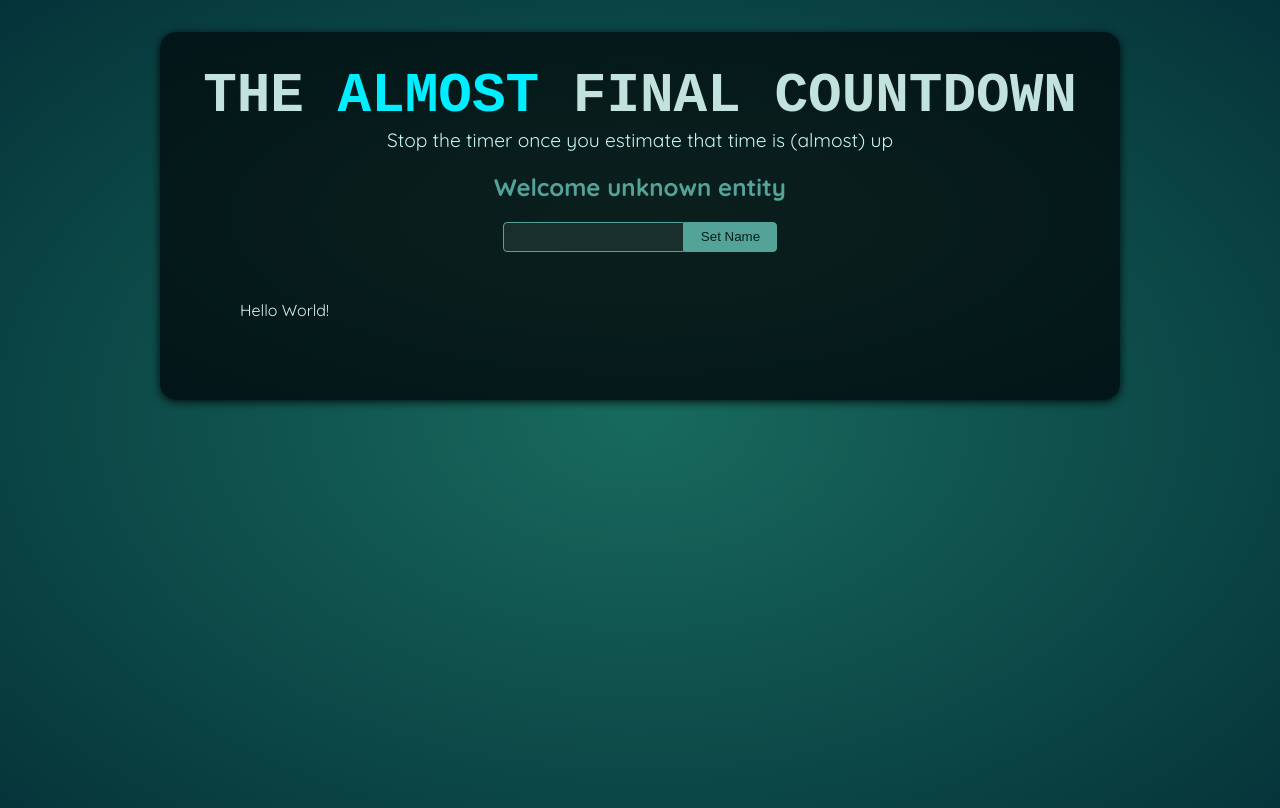
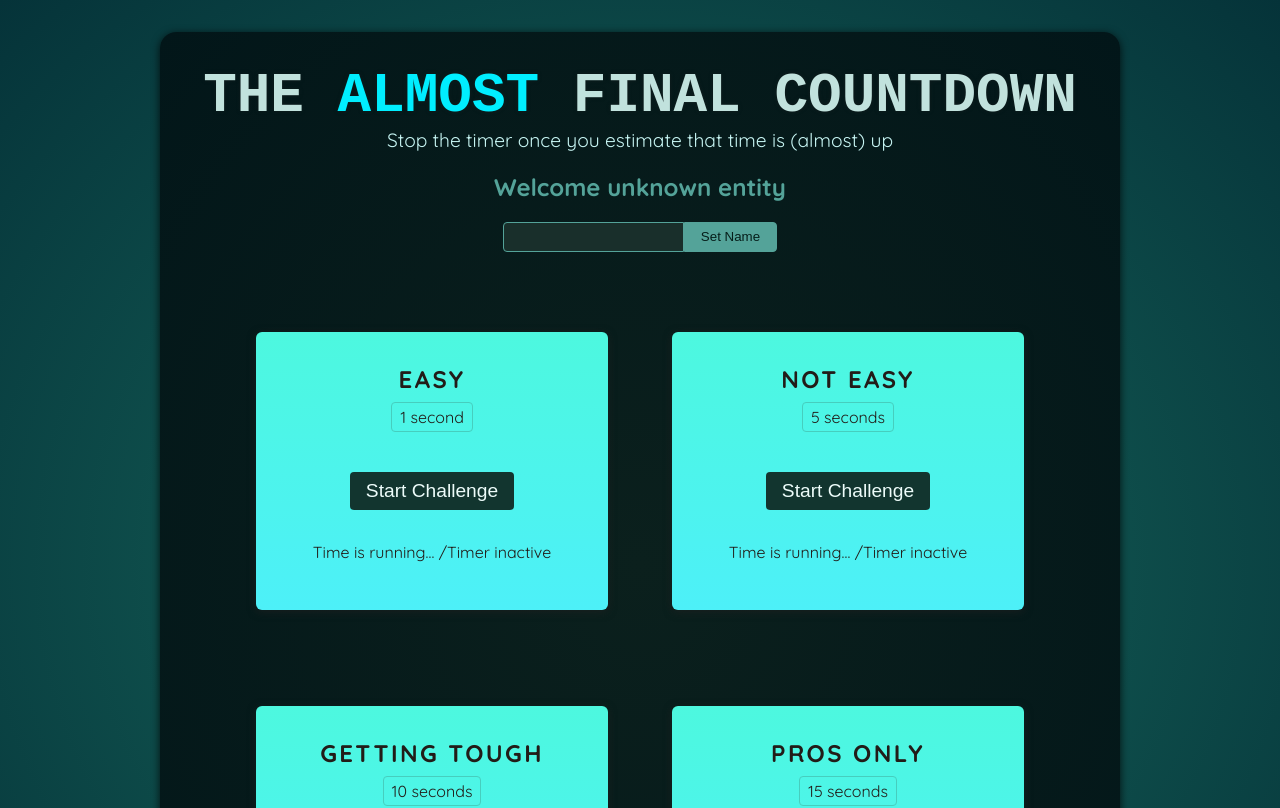
Before and after one commit to LeoJMCosta/Final-Countdown, a React (Vite) app: page / in a window 1280 px wide. Shown: the top 808 px of the page. Built offline with nearby package versions, Linux system fonts and the light colour scheme; a web font is replaced by a local one.

Commit message:
UI changed, pre-state

```diff
--- a/src/App.jsx
+++ b/src/App.jsx
@@ -1,10 +1,16 @@
 import Player from './components/Player.jsx';
+import TimerChallenge from './components/TimerChallenge.jsx';
 
 function App() {
   return (
     <>
       <Player />
-      <div id="challenges">Hello World!</div>
+      <div id="challenges">
+        <TimerChallenge title="easy" targetTime={1} />
+        <TimerChallenge title="Not easy" targetTime={5} />
+        <TimerChallenge title="Getting tough" targetTime={10} />
+        <TimerChallenge title="Pros only" targetTime={15} />
+      </div>
     </>
   );
 }
--- a/src/components/Player.jsx
+++ b/src/components/Player.jsx
@@ -7,6 +7,7 @@
 
   function handleClick() {
     setEnteredPlayerName(playerName.current.value);
+    playerName.current.value = '';
   }
 
   return (
--- /dev/null
+++ b/src/components/TimerChallenge.jsx
@@ -0,0 +1,16 @@
+export default function TimerChallenge({ title, targetTime }) {
+    return <section className="challenge">
+        <h2>{title}</h2>
+        <p className="challenge-time">
+            {targetTime} second{targetTime > 1 ? 's' : ''}
+        </p>
+        <p>
+            <button>
+                Start Challenge
+            </button>
+        </p>
+        <p className="">
+            Time is running... /Timer inactive
+        </p>
+    </section>
+}
```
